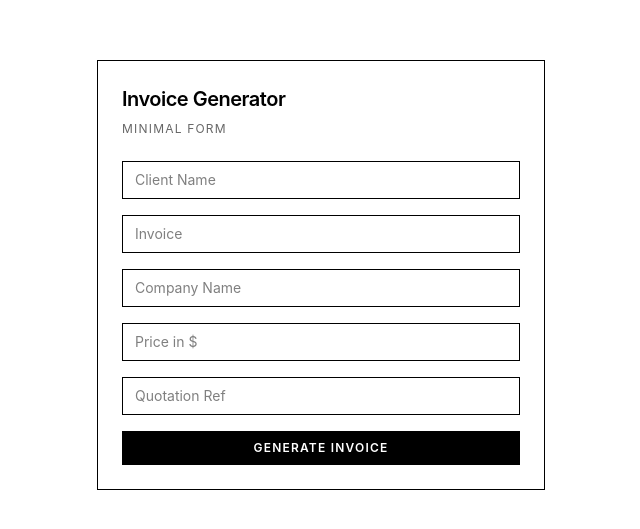
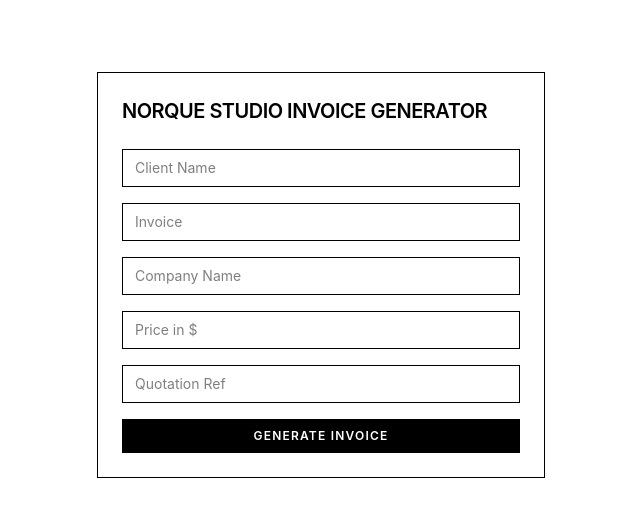
Before and after one commit to Hoss008/invoice-system-for-my-agency, a React app in the folder App/: page / in a window 1280 px wide. Shown: the part 125-654 px from the top of the page, without its empty margins (319-959 px from the left). Built offline with nearby package versions, Linux system fonts and the light colour scheme; the HTML template or start-up script is replaced by a standard one; what @react-pdf/renderer would draw is missing.

Commit message:
feat: update InvoiceForm title and enhance error message styling

```diff
--- a/App/src/components/InvoiceDocument.jsx
+++ b/App/src/components/InvoiceDocument.jsx
@@ -345,7 +345,7 @@ function InvoiceDocument({ clientName, companyName, date, price, inv, quo }) {
               [ FIRST MILESTONE PAYMENT ] — {companyName || clientName} |
               Website Portfolio.{"\n"}
               50% upfront payment based on the approved quotation [
-              {quotationRef}].{"\n"}
+              {quotationRef}]
               Payment preferably to be paid in full no later than 7 days after
               receiving this invoice. For International Payments, please ensure
               bank/transfer fees are covered from your side.
--- a/App/src/components/InvoiceForm.jsx
+++ b/App/src/components/InvoiceForm.jsx
@@ -36,11 +36,8 @@ function InvoiceForm() {
     <div className="min-h-screen bg-white text-black flex items-center justify-center px-4 py-12">
       <div className="w-full max-w-md border border-black p-6">
         <h1 className="text-xl font-semibold tracking-tight">
-          Invoice Generator
+          NORQUE STUDIO INVOICE GENERATOR
         </h1>
-        <p className="text-xs uppercase tracking-widest text-black/60 mt-2">
-          Minimal form
-        </p>
 
         <form action={formAction} className="mt-6 grid gap-4">
           <input
@@ -87,7 +84,7 @@ function InvoiceForm() {
         </form>
 
         {state?.message && (
-          <p className="mt-4 border border-black px-3 py-2 text-xs uppercase tracking-widest">
+          <p className="mt-4 border border-red-500 bg-red-50 px-3 py-2 text-xs uppercase tracking-widest text-red-700">
             {state.message}
           </p>
         )}
```
